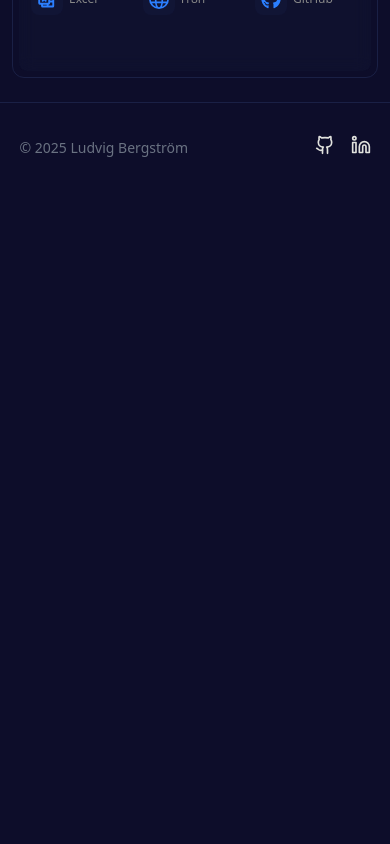
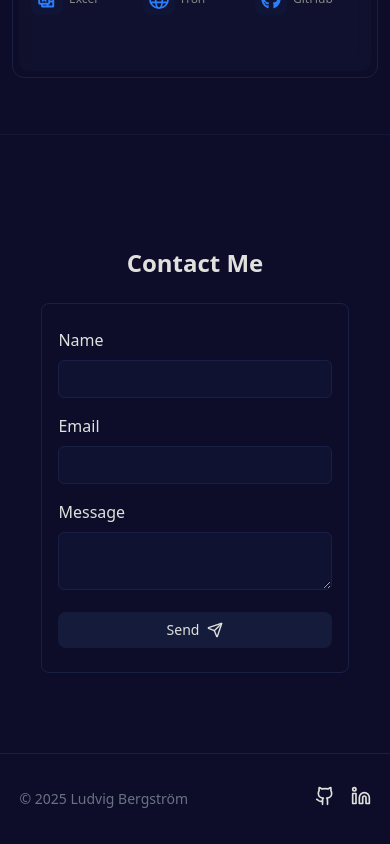
Before and after one commit to Berget1411/another-new-portfolio, a Next.js app: page / in a window 390 px wide. Shown: the part 7896-8740 px from the top of the page. Before the commit the page ends 8089 px from the top, so only its background shows below. Built offline with nearby package versions, Linux system fonts and the light colour scheme.

Commit message:
feat: add contact UI

```diff
--- a/app/globals.css
+++ b/app/globals.css
@@ -32,6 +32,11 @@
     --background-quaternary: 232 40% 21%;
     --text-primary: 54 7% 84%;
     --text-secondary: 0 0% 53%;
+    --color-success: #00ff00;
+    --color-error: #ff0000;
+    --background: #ffffff;
+    --foreground: #171717;
+    --color-primary: oklch(0.623 0.214 259.815);
   }
 }
 
@@ -112,3 +117,12 @@ body {
     0% 100%
   );
 }
+
+/* Add these custom utility classes */
+.text-color-error {
+  color: var(--color-error);
+}
+
+.text-color-secondary {
+  color: var(--color-text-secondary);
+}
--- /dev/null
+++ b/components/contact/contact-form.tsx
@@ -0,0 +1,49 @@
+"use client";
+import { useForm } from "react-hook-form";
+import { zodResolver } from "@hookform/resolvers/zod";
+import { contactFormSchema, ContactFormSchema } from "@/validation";
+import { Input } from "../ui/input";
+import { Button } from "../ui/button";
+import { Send } from "lucide-react";
+import { TextArea } from "../ui/text-area";
+export function ContactForm() {
+  const {
+    register,
+    handleSubmit,
+    formState: { errors },
+  } = useForm<ContactFormSchema>({
+    resolver: zodResolver(contactFormSchema),
+  });
+  const onSubmit = (data: ContactFormSchema) => {
+    console.log(data);
+  };
+  return (
+    <form
+      onSubmit={handleSubmit(onSubmit)}
+      className='max-w-lg mx-auto border border-background-tertiary rounded-lg px-4 py-6'
+    >
+      <div className='grid grid-cols-1 md:grid-cols-2 gap-4 mb-4'>
+        <Input
+          label='Name'
+          {...register("name")}
+          error={errors.name?.message}
+        />
+        <Input
+          label='Email'
+          {...register("email")}
+          error={errors.email?.message}
+        />
+      </div>
+      <TextArea
+        label='Message'
+        {...register("message")}
+        error={errors.message?.message}
+      />
+
+      <Button type='submit' className='mt-4 w-full group'>
+        Send
+        <Send className='w-4 h-4 ' />
+      </Button>
+    </form>
+  );
+}
--- /dev/null
+++ b/components/contact/contact.tsx
@@ -0,0 +1,14 @@
+import { ContactForm } from "./contact-form";
+
+export function Contact() {
+  return (
+    <section className='main-container py-20'>
+      <div className='flex flex-col  relative'>
+        <h2 className='text-2xl md:text-4xl font-bold mb-6 text-center '>
+          Contact Me
+        </h2>
+        <ContactForm />
+      </div>
+    </section>
+  );
+}
--- /dev/null
+++ b/components/contact/index.ts
@@ -0,0 +1 @@
+export { Contact } from "./contact";
--- a/components/home-page.tsx
+++ b/components/home-page.tsx
@@ -4,6 +4,7 @@ import { Projects } from "./projects";
 import { ProjectsFull } from "./projects-full";
 import { Separator } from "./ui/separator";
 import { TechStack } from "./tech-stack";
+import { Contact } from "./contact";
 export function HomePage() {
   return (
     <main>
@@ -14,6 +15,8 @@ export function HomePage() {
       <ProjectsFull />
       <Separator />
       <TechStack />
+      <Separator />
+      <Contact />
     </main>
   );
 }
--- /dev/null
+++ b/components/ui/input.tsx
@@ -0,0 +1,27 @@
+import { cn } from "@/lib/utils";
+
+interface InputProps extends React.InputHTMLAttributes<HTMLInputElement> {
+  label?: string;
+  error?: string;
+  helperText?: string;
+  className?: string;
+}
+
+export function Input(props: InputProps) {
+  return (
+    <div className={cn("relative", props.className)}>
+      {props.label && <label htmlFor={props.id}>{props.label}</label>}
+      <input
+        {...props}
+        className='w-full rounded-md border mt-2 border-background-tertiary bg-background-tertiary/30 px-3 py-2 text-sm ring-offset-background focus-visible:outline-none focus-visible:ring-2 focus-visible:ring-primary/100 focus-visible:ring-offset-1 disabled:cursor-not-allowed disabled:opacity-50'
+      />
+
+      {props.error && (
+        <p className='text-color-error text-sm mt-1'>{props.error}</p>
+      )}
+      {props.helperText && (
+        <p className='text-color-secondary text-sm'>{props.helperText}</p>
+      )}
+    </div>
+  );
+}
--- /dev/null
+++ b/components/ui/text-area.tsx
@@ -0,0 +1,35 @@
+import { cn } from "@/lib/utils";
+
+interface TextAreaProps
+  extends React.TextareaHTMLAttributes<HTMLTextAreaElement> {
+  label?: string;
+  error?: string;
+  helperText?: string;
+  className?: string;
+}
+
+export function TextArea({
+  label,
+  error,
+  helperText,
+  className,
+  ...props
+}: TextAreaProps) {
+  return (
+    <div className={cn("relative", className)}>
+      {label && <label htmlFor={props.id}>{label}</label>}
+      <textarea
+        className={cn(
+          "w-full rounded-md border mt-2 border-background-tertiary bg-background-tertiary/30 px-3 py-2 text-sm ring-offset-background focus-visible:outline-none focus-visible:ring-2 focus-visible:ring-primary/100 focus-visible:ring-offset-1 disabled:cursor-not-allowed disabled:opacity-50",
+          className
+        )}
+        {...props}
+      />
+
+      {error && <p className='text-color-error text-sm mt-1'>{error}</p>}
+      {helperText && (
+        <p className='text-color-secondary text-sm'>{helperText}</p>
+      )}
+    </div>
+  );
+}
--- a/package.json
+++ b/package.json
@@ -9,6 +9,7 @@
     "lint": "next lint"
   },
   "dependencies": {
+    "@hookform/resolvers": "^4.1.3",
     "clsx": "^2.1.1",
     "lucide-react": "^0.483.0",
     "motion": "^12.5.0",
@@ -16,8 +17,10 @@
     "radix-ui": "^1.1.3",
     "react": "^19.0.0",
     "react-dom": "^19.0.0",
+    "react-hook-form": "^7.54.2",
     "react-icons": "^5.5.0",
-    "tailwind-merge": "^3.0.2"
+    "tailwind-merge": "^3.0.2",
+    "zod": "^3.24.2"
   },
   "devDependencies": {
     "@eslint/eslintrc": "^3",
--- /dev/null
+++ b/validation/index.ts
@@ -0,0 +1,9 @@
+import { z } from "zod";
+
+export const contactFormSchema = z.object({
+  name: z.string().min(1, { message: "Name is required" }),
+  email: z.string().email({ message: "Invalid email address" }),
+  message: z.string().min(1, { message: "Message is required" }),
+});
+
+export type ContactFormSchema = z.infer<typeof contactFormSchema>;
```
Also changed, not shown: 1 other file (tests, documents, lock files or other folders).
